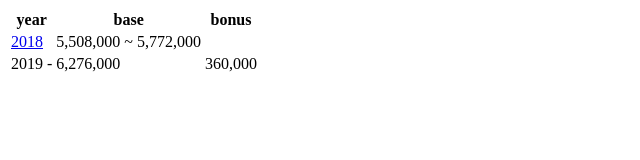
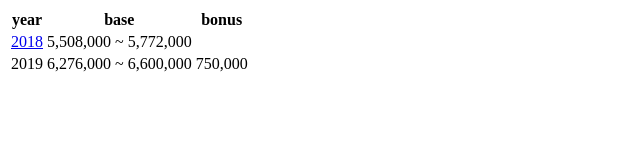
Before and after one commit to tyage/tyage.net, a website: page public/salary/summary.html in a window 1280 px wide. Shown: the whole page, without its empty margins (0-640 px from the left). Drawn offline with Linux system fonts and the light colour scheme.

Commit message:
Update summary.html

```diff
--- a/public/salary/summary.html
+++ b/public/salary/summary.html
@@ -22,9 +22,9 @@
           <td></td>
         </tr>
         <tr>
-          <td>2019 - </td>
-          <td>6,276,000</td>
-          <td>360,000</td>
+          <td>2019</td>
+          <td>6,276,000 ~ 6,600,000</td>
+          <td>750,000</td>
         </tr>
       </tbody>
     </table>
```
